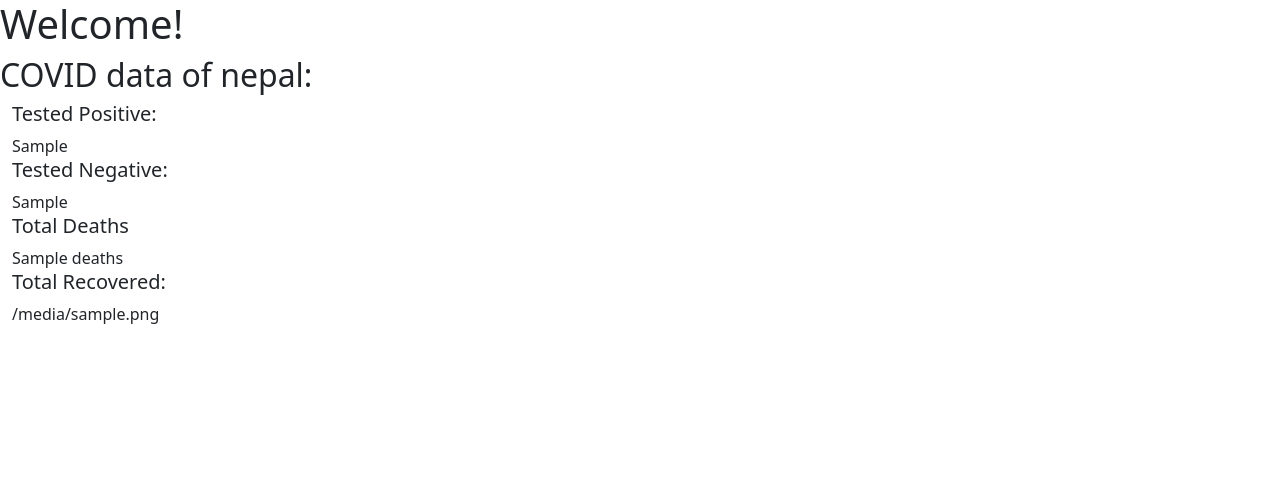
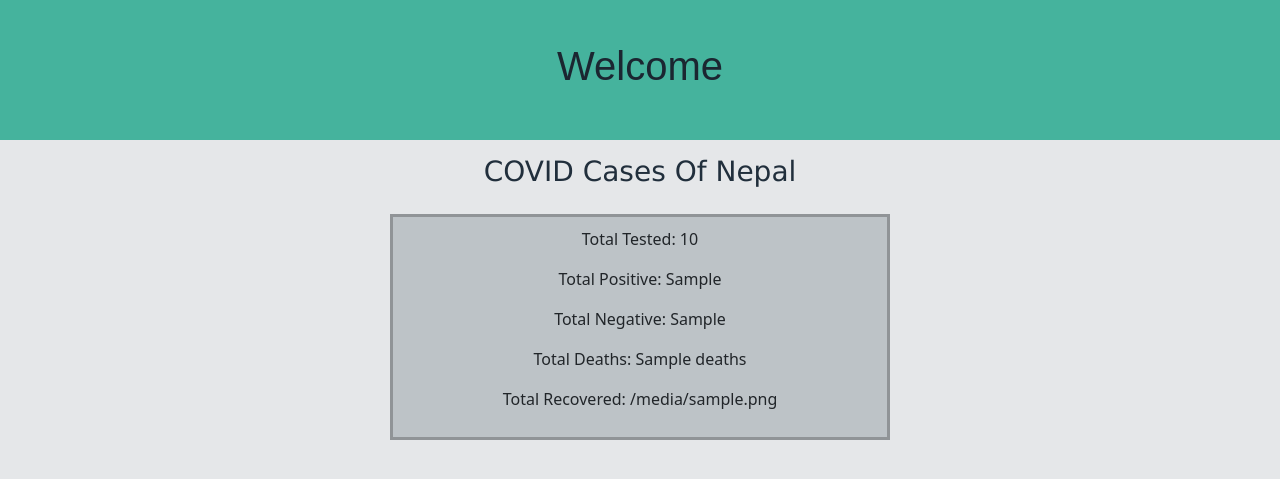
Before and after one commit to PrashantMhrzn/100-days-of-code, a Django app: page / in a window 1280 px wide. Shown: the top 479 px of the page. Run offline with Django 3.2, Linux system fonts and the light colour scheme; a database or web service that is not in the repository returns one stand-in record (values such as "Sample title"); data that the repository does not hold is empty.

Commit message:
Updated templates and added css

```diff
--- /dev/null
+++ b/100daysofpython/Django_COVID/tracker/static/tracker/style.css
@@ -0,0 +1,33 @@
+*{
+    margin: 0px;
+}
+
+body{
+    background:  #e5e7e9 ;
+    text-align: center;
+}
+
+h3{
+    margin: 10px;
+    padding: 5px;
+    font-family: Verdana, Geneva, Tahoma, sans-serif;
+    color:  #212f3c;
+}
+
+.heading{
+    background:  #45b39d;
+    font-family: Arial, Helvetica, sans-serif;
+    color:  #1b2631;
+    padding: 42px;
+    margin: auto;
+}
+
+.box{
+    background:  #bdc3c7;
+    max-width: 500px;
+    margin: auto;
+    margin-top: 20px;
+    margin-bottom: 20px;
+    padding: 10px;
+    border: 3px solid  #909497;
+}
--- a/100daysofpython/Django_COVID/tracker/templates/tracker/base.html
+++ b/100daysofpython/Django_COVID/tracker/templates/tracker/base.html
@@ -1,3 +1,4 @@
+{% load static %}
 <!DOCTYPE html>
 <html lang="en">
 <head>
@@ -7,6 +8,7 @@
 
     <!-- Bootstrap CSS -->
     <link href="https://cdn.jsdelivr.net/npm/bootstrap@5.0.0-beta1/dist/css/bootstrap.min.css" rel="stylesheet" integrity="sha384-giJF6kkoqNQ00vy+HMDP7azOuL0xtbfIcaT9wjKHr8RbDVddVHyTfAAsrekwKmP1" crossorigin="anonymous">
+    <link rel="stylesheet" href="{% static 'tracker/style.css'%}">
 
     <title>COVID</title>
 </head>
--- a/100daysofpython/Django_COVID/tracker/templates/tracker/home.html
+++ b/100daysofpython/Django_COVID/tracker/templates/tracker/home.html
@@ -1,23 +1,24 @@
 {% extends "tracker/base.html" %}
 {% block content %}
-<h1>Welcome!</h1>
-<h2>COVID data of nepal:</h2>
-<div class="container-fluid">
-    <div calss="row">
-        <h5>Tested Positive:</h5>
-        {{ data.tested_positive }}
+<div class="heading">
+    <h1>Welcome</h1>
+</div>
+<h3>COVID Cases Of Nepal</h3>
+<div class="box">
+    <div id="box-1">
+        <p>Total Tested: {{data.tested_total}}</p>
     </div>
-    <div calss="row">
-        <h5>Tested Negative:</h5>
-        {{ data.tested_negative }}
+    <div id="box-2">
+        <p>Total Positive: {{data.tested_positive}}</p>
     </div>
-    <div calss="row">
-        <h5>Total Deaths</h5>
-        {{ data.deaths }}
+    <div id="box-3">
+        <p>Total Negative: {{data.tested_negative}}</p>
     </div>
-    <div calss="row">
-        <h5>Total Recovered:</h5>
-        {{ data.recovered }}
+    <div id="box-4">
+        <p>Total Deaths: {{data.deaths}}</p>
+    </div>
+    <div id="box-4">
+        <p>Total Recovered: {{data.recovered}}</p>
     </div>
 </div>
 {% endblock content %}
```
